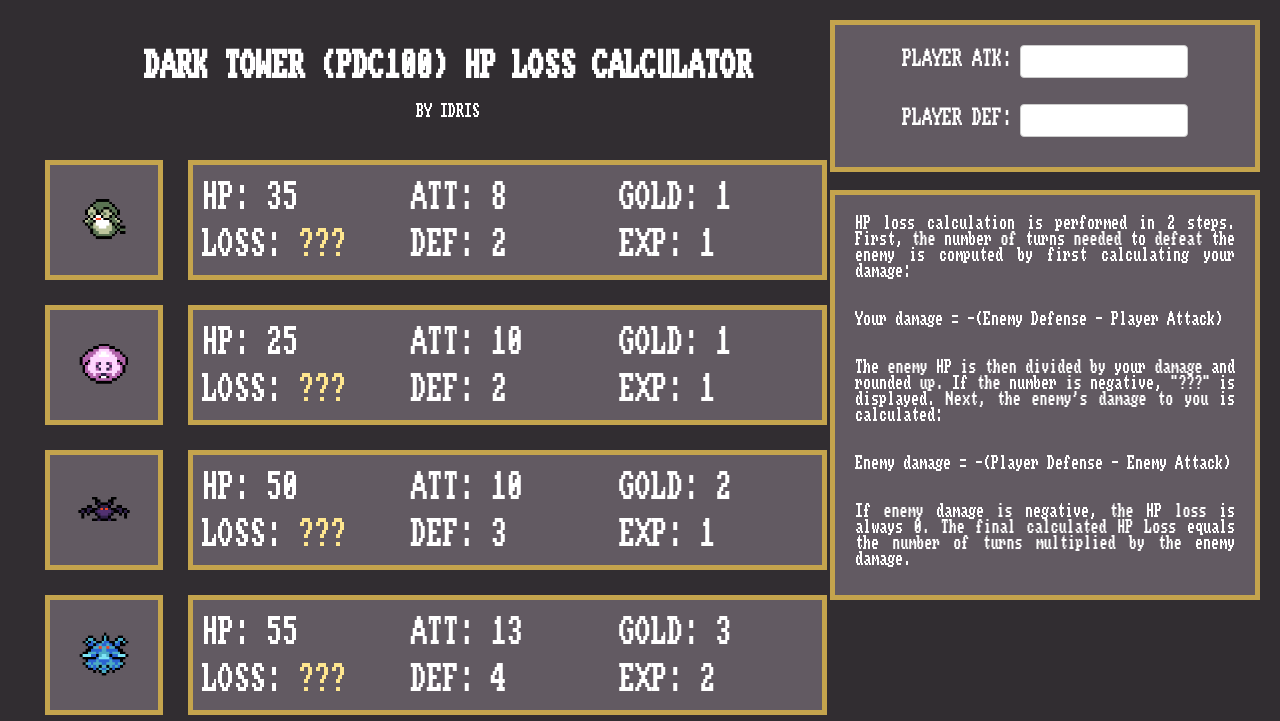
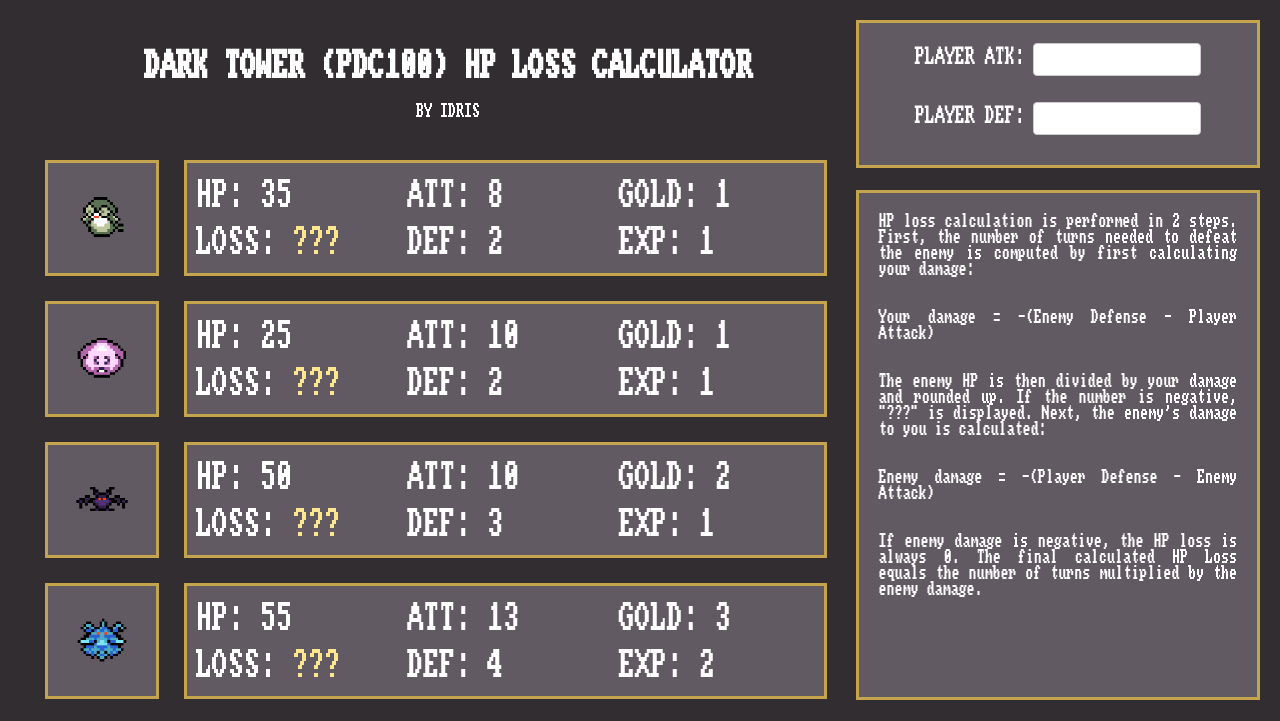
Before and after one commit to Idrismania/Idrismania.github.io, a plain HTML site: page index.html in a window 1280 px wide. Shown: the top 721 px of the page. Drawn offline with Linux system fonts and the light colour scheme.

Commit message:
update scaling for webpage zoom

```diff
--- a/styles.css
+++ b/styles.css
@@ -27,14 +27,14 @@ form {
     top: 0px;
     right: 20px;
 
-    border: 5px solid #c4a44d;
+    border: 3px solid #c4a44d;
     margin-top: 20px;
     background-color: #625A62;
     border-radius: 0px;
     padding: 20px;
     display: inline-block;
     margin-bottom: 20px;
-    width: 380px;
+    width: 28%;
 }
 
 #explanation {
@@ -42,17 +42,17 @@ form {
     top: 170px;
     right: 20px;
 
-    border: 5px solid #c4a44d;
+    border: 3px solid #c4a44d;
     margin-top: 20px;
     background-color: #625A62;
     border-radius: 0px;
     padding: 20px;
     display: inline-block;
     margin-bottom: 40px;
-    width: 380px;
+    width: 28%;
     color: white;
     text-align: justify;
-    height: 360px;
+    height: 58%;
 }
 
 #explanation_text {
@@ -119,7 +119,7 @@ input[type="number"] {
 
 tr, td, col {
     color: white;
-    border: 5px solid #c4a44d; /* Set border width and color for table data cells */
+    border: 3px solid #c4a44d; /* Set border width and color for table data cells */
     padding: 8px; /* Add padding inside the table data cells */
     text-align: left; /* Align text to the left within table data cells */
 }
```
